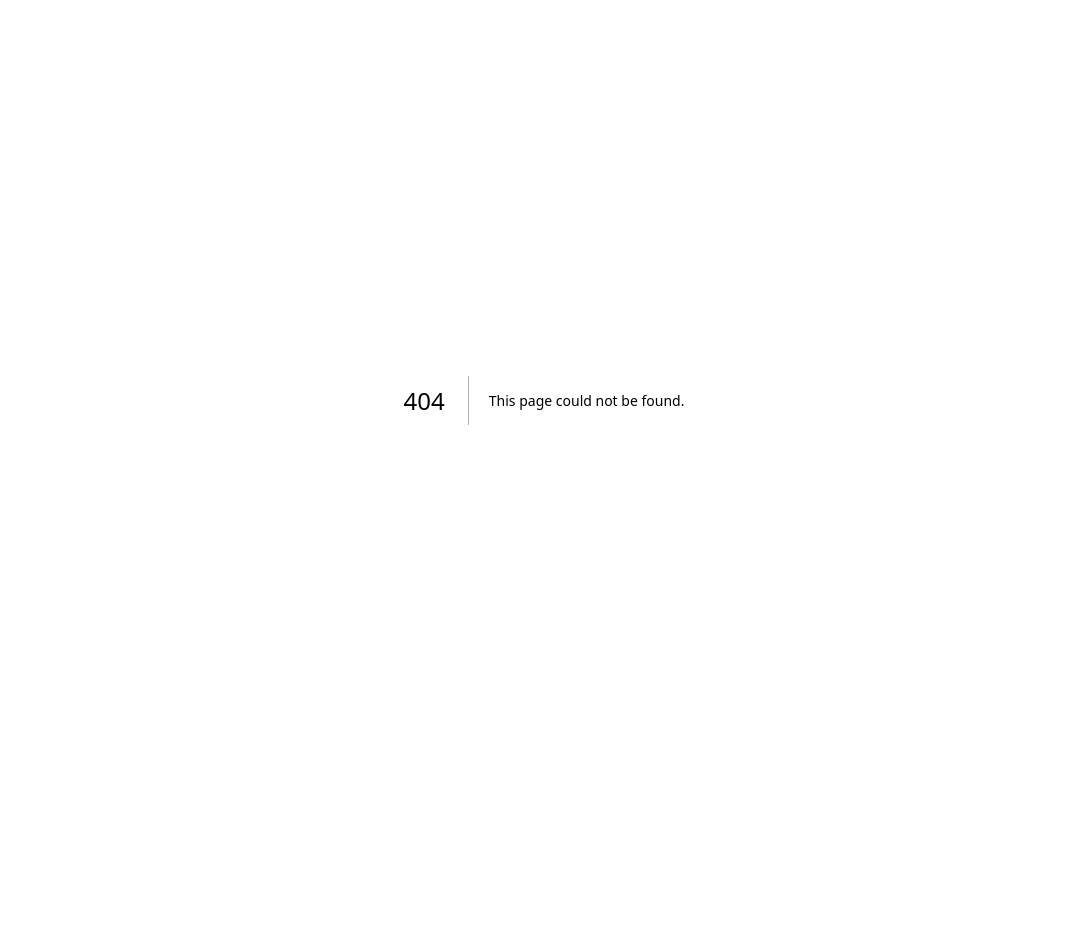
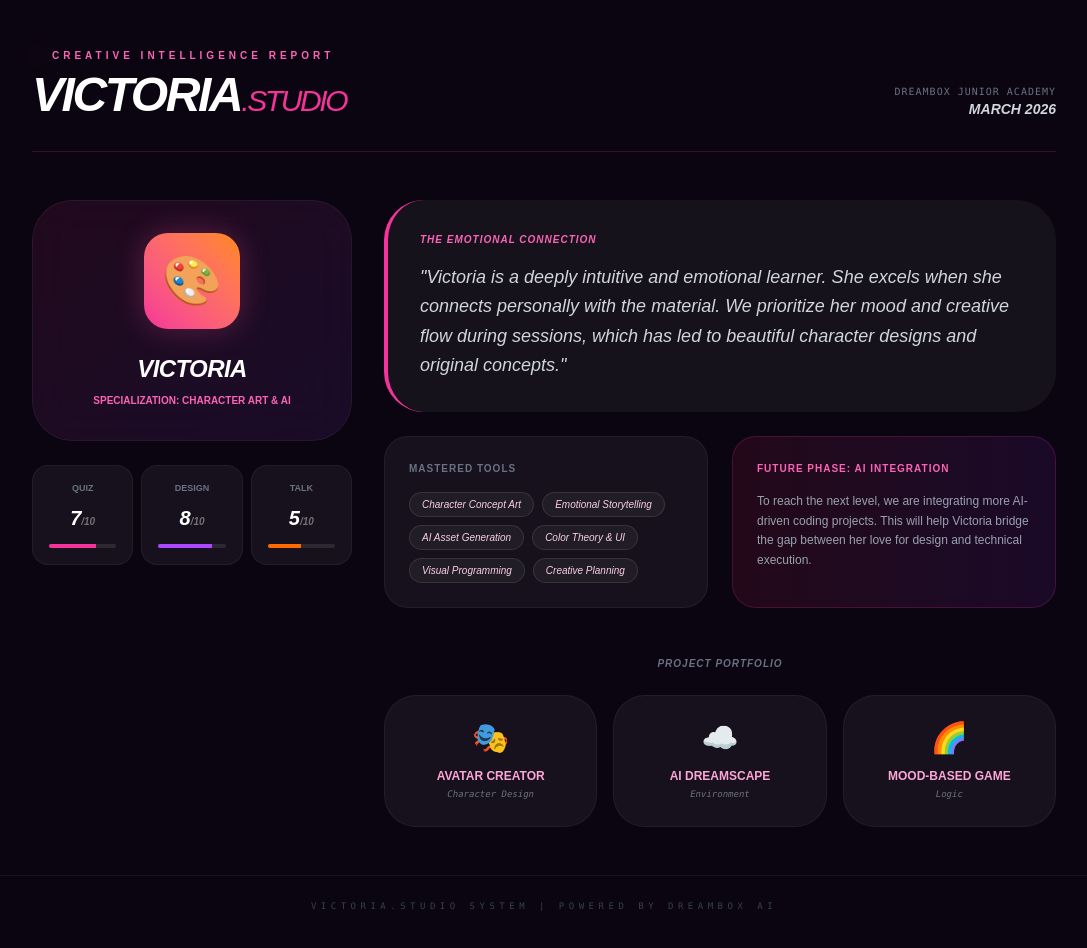
Before and after one commit to Buttons-Tech/dream_box, a Next.js app: page /dashboard/reports/victoria/march in a window 1280 px wide. Before the commit this address had no page. Shown: the top 948 px of the page, without its empty margins (96-1183 px from the left). Before the commit the page ends 800 px from the top, so only its background shows below. Built offline with nearby package versions, Linux system fonts and the light colour scheme.

Commit message:
fixed victoria report

```diff
--- /dev/null
+++ b/app/dashboard/reports/victoria/march/page.tsx
@@ -0,0 +1,165 @@
+"use client";
+import React from 'react';
+// import Image from 'next/image';
+
+// TypeScript Interfaces to prevent build errors
+interface StatProps {
+  label: string;
+  score: number;
+  total: number;
+  color: string;
+}
+
+interface VictoriaReport {
+  fullName: string;
+  subject: string;
+  month: string;
+  ageGroup: string;
+  scores: {
+    quiz: number;
+    practical: number;
+    presentation: number;
+  };
+  focus: string[];
+  projects: { name: string; type: string; icon: string }[];
+  remarks: string;
+  futurePath: string;
+}
+
+const VictoriaReportPage = () => {
+  const report: VictoriaReport = {
+    fullName: "Victoria",
+    subject: "Game Design & AI Exploration",
+    month: "MARCH 2026",
+    ageGroup: "Junior Creator",
+    scores: {
+      quiz: 7,
+      practical: 8,
+      presentation: 5
+    },
+    focus: [
+      "Character Concept Art",
+      "Emotional Storytelling",
+      "AI Asset Generation",
+      "Color Theory & UI",
+      "Visual Programming",
+      "Creative Planning"
+    ],
+    projects: [
+      { name: "Avatar Creator", type: "Character Design", icon: "🎭" },
+      { name: "AI Dreamscape", type: "Environment", icon: "☁️" },
+      { name: "Mood-Based Game", type: "Logic", icon: "🌈" }
+    ],
+    remarks: "Victoria is a deeply intuitive and emotional learner. She excels when she connects personally with the material. We prioritize her mood and creative flow during sessions, which has led to beautiful character designs and original concepts.",
+    futurePath: "To reach the next level, we are integrating more AI-driven coding projects. This will help Victoria bridge the gap between her love for design and technical execution."
+  };
+
+  return (
+    <div className="min-h-screen bg-[#0a0510] text-white p-6 md:p-12 font-sans selection:bg-pink-500">
+
+      {/* --- CREATIVE HEADER --- */}
+      <div className="max-w-5xl mx-auto flex justify-between items-end mb-12 border-b border-pink-500/20 pb-8">
+        <div>
+          <div className="flex items-center gap-2 mb-2">
+            <span className="w-3 h-3 bg-pink-500 rounded-full animate-ping"></span>
+            <h1 className="text-[10px] font-black text-pink-400 uppercase tracking-[0.4em]">Creative Intelligence Report</h1>
+          </div>
+          <h2 className="text-5xl font-black italic tracking-tighter uppercase">
+            VICTORIA<span className="text-pink-500 font-light text-3xl">.studio</span>
+          </h2>
+        </div>
+        <div className="text-right hidden md:block">
+           <p className="text-[10px] text-gray-500 font-mono uppercase tracking-widest">Dreambox Junior Academy</p>
+           <p className="font-bold text-sm italic text-gray-300">{report.month}</p>
+        </div>
+      </div>
+
+      <div className="max-w-5xl mx-auto grid grid-cols-1 lg:grid-cols-3 gap-8">
+
+        {/* --- LEFT: DESIGNER BIO --- */}
+        <div className="space-y-6">
+          <div className="p-8 bg-gradient-to-br from-pink-500/10 to-purple-500/10 rounded-[2.5rem] border border-white/5 backdrop-blur-xl text-center">
+             <div className="w-24 h-24 bg-gradient-to-tr from-pink-500 to-orange-400 rounded-3xl mx-auto mb-6 flex items-center justify-center text-5xl shadow-[0_0_30px_rgba(236,72,153,0.3)]">
+                🎨
+             </div>
+             <h3 className="text-2xl font-black italic uppercase tracking-tight">{report.fullName}</h3>
+             <p className="text-pink-400 text-[10px] font-bold uppercase mt-2">Specialization: Character Art & AI</p>
+          </div>
+
+          <div className="grid grid-cols-3 gap-2">
+            <StatBox label="Quiz" score={report.scores.quiz} total={10} color="bg-pink-500" />
+            <StatBox label="Design" score={report.scores.practical} total={10} color="bg-purple-500" />
+            <StatBox label="Talk" score={report.scores.presentation} total={10} color="bg-orange-500" />
+          </div>
+        </div>
+
+        {/* --- RIGHT: CREATIVE JOURNEY --- */}
+        <div className="lg:col-span-2 space-y-6">
+
+          {/* REMARKS SECTION */}
+          <div className="p-8 bg-white/5 rounded-[2.5rem] border-l-4 border-pink-500">
+             <h4 className="text-[10px] font-black text-pink-400 uppercase mb-4 tracking-widest italic">The Emotional Connection</h4>
+             <p className="text-gray-300 leading-relaxed italic text-lg font-light">
+               &quot;{report.remarks}&quot;
+             </p>
+          </div>
+
+          {/* DUAL GRID */}
+          <div className="grid grid-cols-1 md:grid-cols-2 gap-6">
+            {/* SKILLS BOX */}
+            <div className="p-6 bg-white/5 rounded-3xl border border-white/5">
+              <h4 className="text-[10px] font-bold text-gray-500 uppercase mb-4 tracking-widest">Mastered Tools</h4>
+              <div className="flex flex-wrap gap-2">
+                {report.focus.map((skill, i) => (
+                  <span key={i} className="px-3 py-1 bg-white/5 rounded-full text-[10px] text-pink-200 border border-white/10 italic">
+                    {skill}
+                  </span>
+                ))}
+              </div>
+            </div>
+
+            {/* FUTURE FOCUS */}
+            <div className="p-6 bg-gradient-to-r from-pink-900/20 to-purple-900/20 rounded-3xl border border-pink-500/20">
+               <h4 className="text-[10px] font-bold text-pink-400 uppercase mb-4 tracking-widest">Future Phase: AI Integration</h4>
+               <p className="text-xs text-gray-400 leading-relaxed">
+                 {report.futurePath}
+               </p>
+            </div>
+          </div>
+
+          {/* PROJECT SHOWCASE */}
+          <div className="pt-6">
+            <h4 className="text-[10px] font-bold text-gray-500 uppercase mb-6 tracking-widest text-center italic">Project Portfolio</h4>
+            <div className="grid grid-cols-1 sm:grid-cols-3 gap-4">
+              {report.projects.map((p, i) => (
+                <div key={i} className="p-6 bg-white/5 rounded-[2rem] border border-white/5 text-center group hover:bg-pink-500/5 transition duration-500">
+                   <div className="text-3xl mb-3 group-hover:scale-125 transition-transform duration-500">{p.icon}</div>
+                   <h5 className="text-xs font-black uppercase text-pink-300 mb-1">{p.name}</h5>
+                   <p className="text-[9px] text-gray-500 font-mono italic">{p.type}</p>
+                </div>
+              ))}
+            </div>
+          </div>
+        </div>
+      </div>
+
+      {/* FOOTER */}
+      <div className="text-center mt-12 py-6 border-t border-white/5">
+         <p className="text-[9px] text-gray-700 font-mono uppercase tracking-[0.5em]">Victoria.Studio System | Powered by Dreambox AI</p>
+      </div>
+    </div>
+  );
+};
+
+// Simplified StatBox for Victoria's cleaner look
+const StatBox = ({ label, score, total, color }: StatProps) => (
+  <div className="bg-white/5 p-4 rounded-2xl border border-white/5 text-center">
+    <p className="text-[9px] font-black text-gray-500 uppercase mb-2">{label}</p>
+    <div className="text-xl font-black italic">{score}<span className="text-[10px] opacity-40">/{total}</span></div>
+    <div className="w-full h-1 bg-white/10 mt-3 rounded-full overflow-hidden">
+       <div className={`h-full ${color}`} style={{ width: `${(score/total)*100}%` }}></div>
+    </div>
+  </div>
+);
+
+export default VictoriaReportPage;
```
